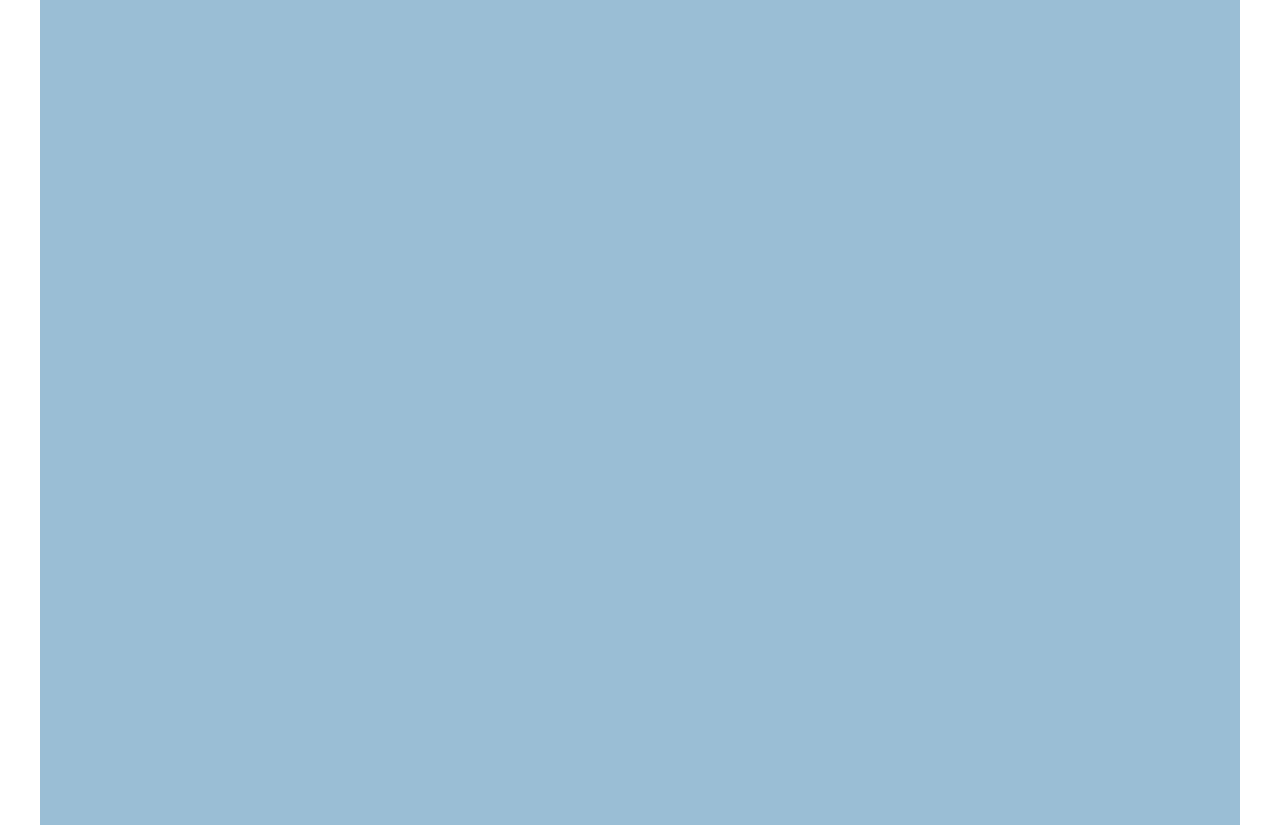
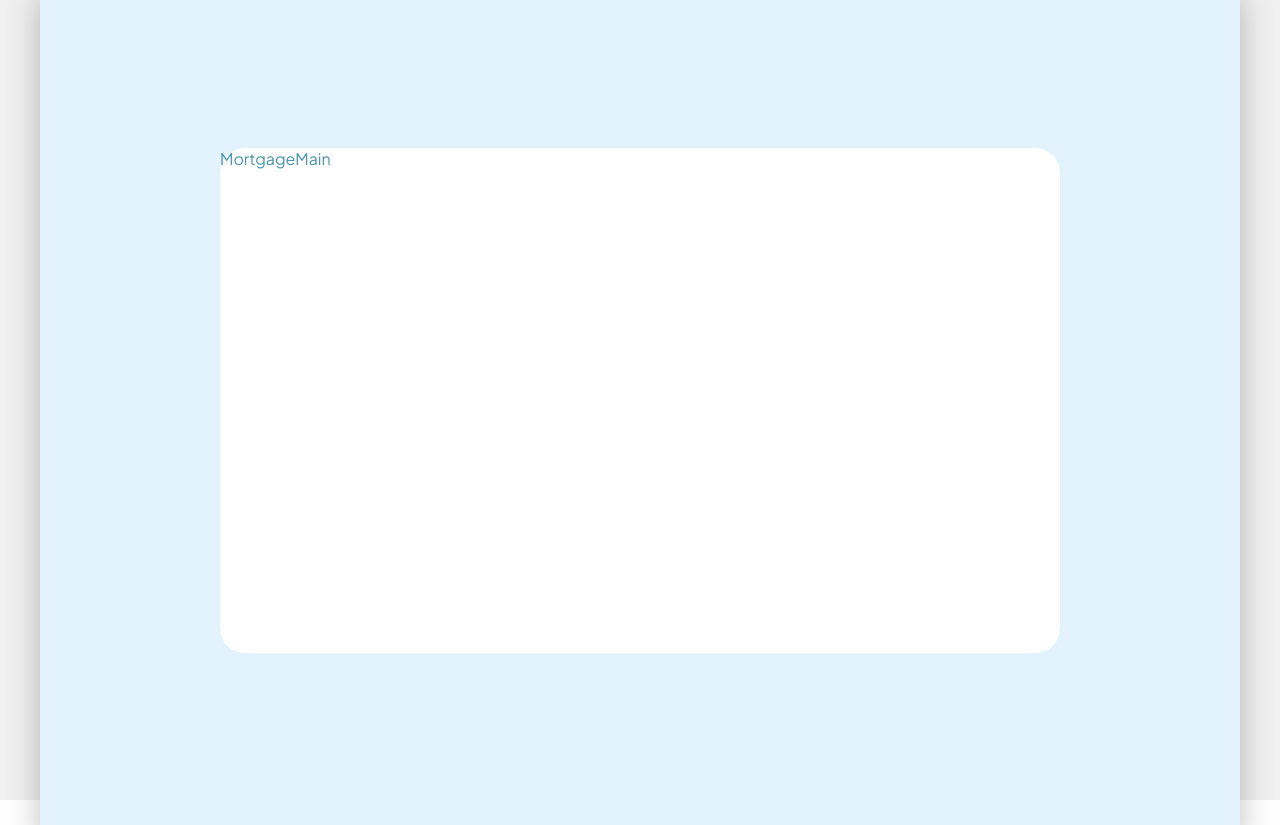
Before and after one commit to Lorenzo91347/mortgage-calculator, a React (Create React App) app: page / in a window 1280 px wide. Built offline with nearby package versions, Linux system fonts and the light colour scheme.

Commit message:
feat:mortgage main box

```diff
--- a/src/Main.scss
+++ b/src/Main.scss
@@ -4,20 +4,24 @@
    align-items: center;
    justify-content:center;
    height: 100vh;
+   background-color: #f0f0f0;
    .main-container{
-      background-color: var(--slate-300);
+      background-color: var(--slate-100);
       color:rgba(42, 132, 155, 0.855);
       width: 75rem;
       height: 53.125rem;
       display: flex;
+      align-items: center;
+      justify-content: center;
+      box-shadow: 0 20px 30px rgba(0, 0, 0, 0.25);
+      .mortgage-main{
+         background-color: #ffffff;
+         display: flex;
+         width: 840px;
+         height:505px;
+         border-radius: 25px;
 
-
-     /*  @media (max-width: 1920px) and (max-height: 1080px) {
-         .main-container {
-           width: 900px;
-           height: 638px;
-         }
-       }; */
+      }
    };
 
 }
--- a/src/components/MainCnt.js
+++ b/src/components/MainCnt.js
@@ -1,9 +1,10 @@
-
+import './MortgageMain';
+import { MortgageMain } from './MortgageMain';
 
 function MainContainer(){
 return(
 <div className="main-container">
-    Hello!!
+   <MortgageMain/>
 </div>
 );
 }
--- /dev/null
+++ b/src/components/MortgageMain.js
@@ -0,0 +1,7 @@
+
+
+export const MortgageMain = () => {
+  return (
+    <div className="mortgage-main">MortgageMain</div>
+  )
+}
```
